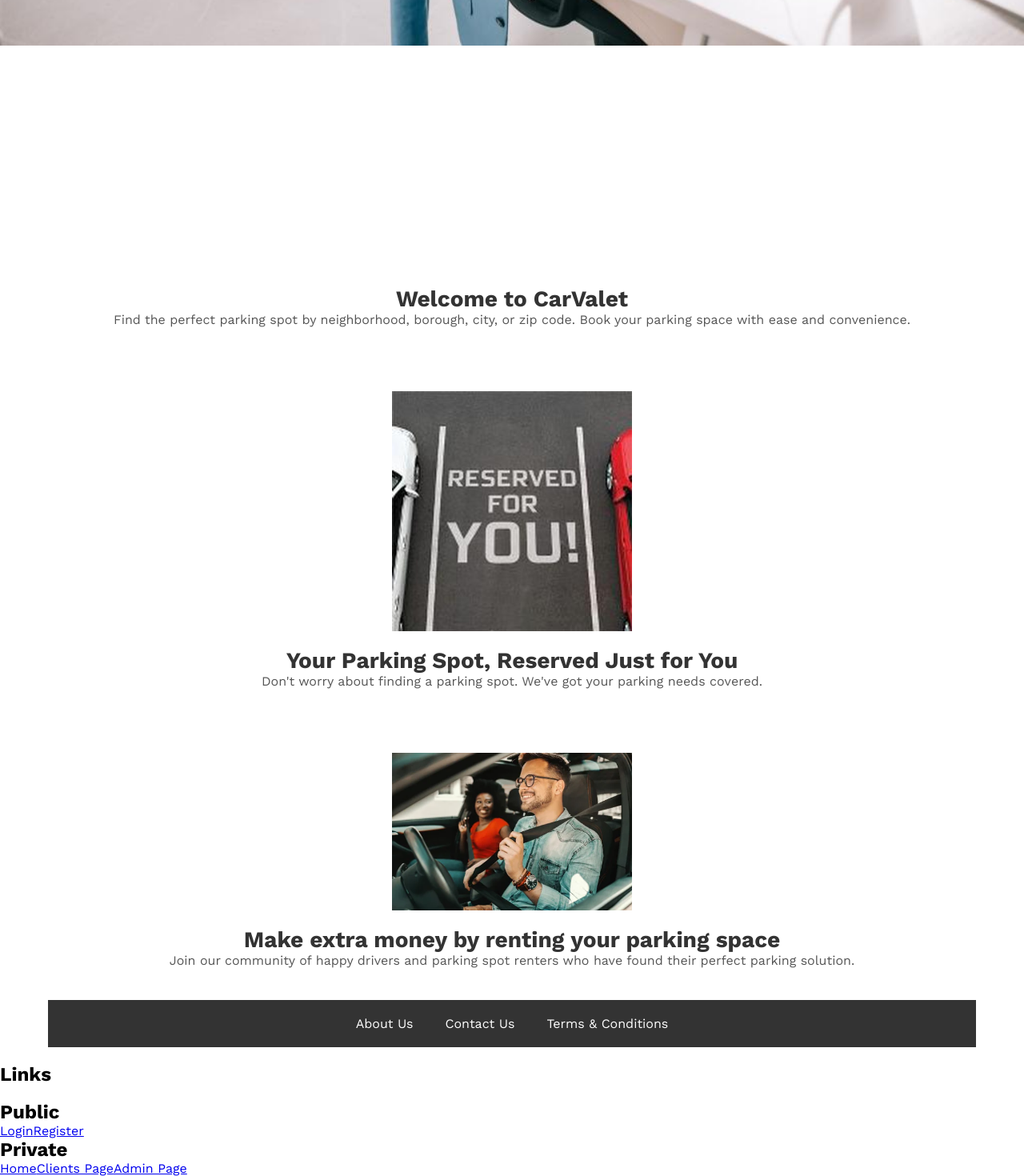
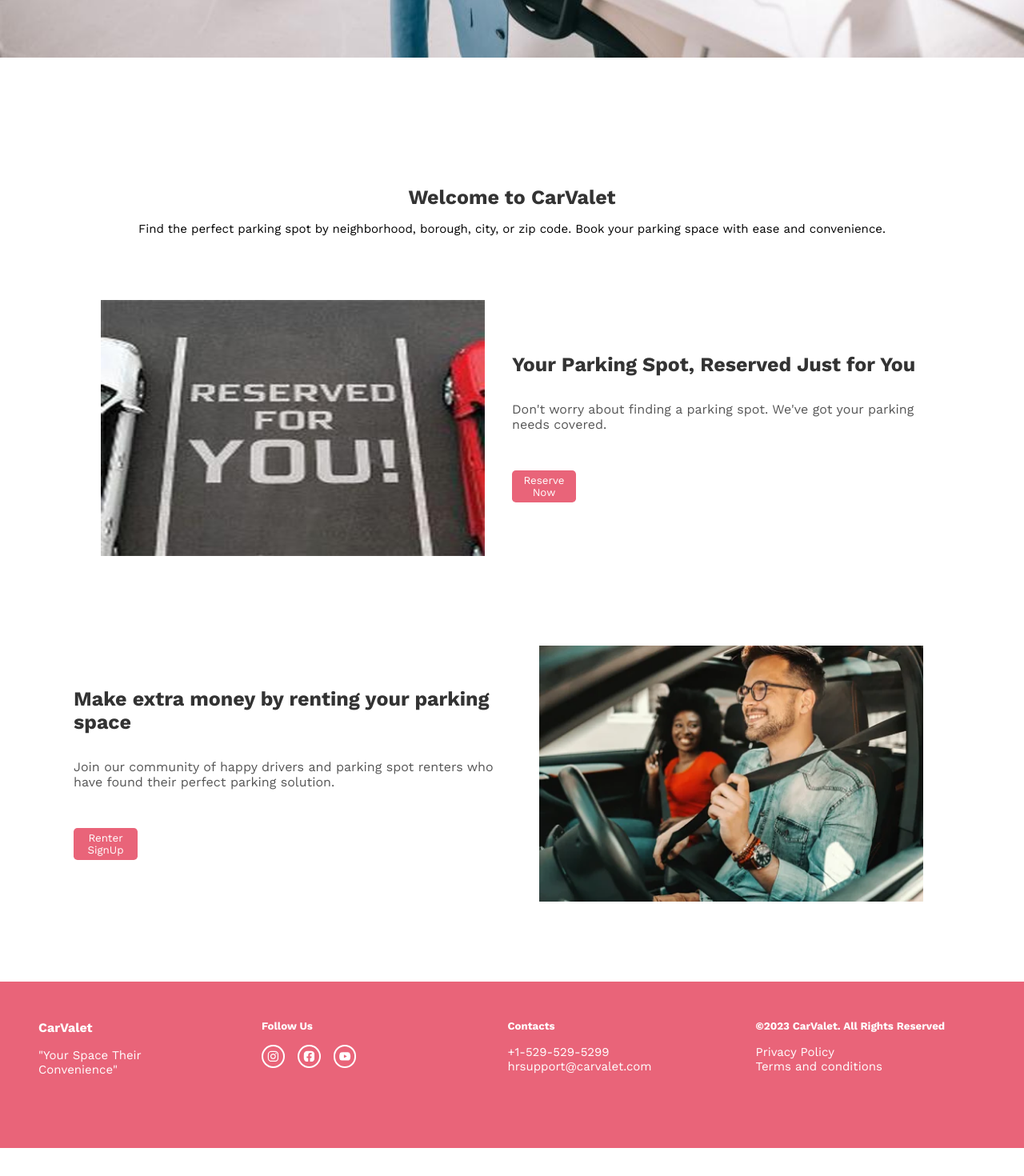
Before and after one commit to nycCapstone/parkCapstoneFrontend, a React (Create React App) app: page / in a window 1280 px wide. Shown: the part 862-2332 px from the top of the page at 80% size. After the commit the page ends 2297 px from the top, so only its background shows below. Built offline with nearby package versions, Linux system fonts and the light colour scheme; no server answers; a web font is replaced by a local one.

Commit message:
footer and landing body styled

```diff
--- a/package.json
+++ b/package.json
@@ -10,6 +10,7 @@
     "axios": "^0.24.0",
     "react": "^17.0.2",
     "react-dom": "^17.0.2",
+    "react-icons": "^4.11.0",
     "react-redux": "^8.1.3",
     "react-router-dom": "^6.17.0",
     "react-scripts": "5.0.0"
--- a/src/App.js
+++ b/src/App.js
@@ -14,16 +14,17 @@ import PersistLogin from "./components/State/PersistLogin";
 import { Routes, Route } from "react-router-dom";
 import ConfirmEmail from "./components/Confirm/ConfirmEmail";
 import ConfirmDetails from "./components/Confirm/ConfirmDetails";
-
+import Landing from "./components/Landing/Landing";
+import Footer from "./components/Footer/Footer";
 function App() {
   return (
     <div className="approot">
-      <Nav/>
+      <Nav />
       <Routes>
         <Route path="/" element={<Layout />}>
           {/* public routes */}
-        <Route path="/" element={<LinkPage />} />
-        <Route path="go" element={<LinkPage />} />
+          <Route path="/" element={<Landing />} />
+          <Route path="go" element={<Landing />} />
           <Route path="login" element={<Login />} />
           <Route path="register" element={<Register />} />
           <Route path="confirmation" element={<ConfirmEmail />} />
@@ -31,26 +32,34 @@ function App() {
           <Route path="*" element={<Missing />} />
           {/* we want to protect these routes */}
           <Route element={<PersistLogin />}>
-          <Route element={<RequireAuth allowedRoles={["Client", "Renter"]} />}>
+            <Route
+              element={<RequireAuth allowedRoles={["Client", "Renter"]} />}
+            >
               <Route path="home" element={<Home />} />
             </Route>
 
-          <Route element={<RequireAuth allowedRoles={["Client", "Renter"]} />}>
+            <Route
+              element={<RequireAuth allowedRoles={["Client", "Renter"]} />}
+            >
               <Route path="client" element={<Client />} />
             </Route>
-          <Route element={<RequireAuth allowedRoles={["Client", "Renter"]} />}>
+            <Route
+              element={<RequireAuth allowedRoles={["Client", "Renter"]} />}
+            >
               <Route path="admin" element={<Admin />} />
-            <Route path="admin/confirm-details" element={<ConfirmDetails />} />
+              <Route
+                path="admin/confirm-details"
+                element={<ConfirmDetails />}
+              />
             </Route>
-          <Route
-            element={<RequireAuth allowedRoles={["Renter"]} />}
-          >
+            <Route element={<RequireAuth allowedRoles={["Renter"]} />}>
               <Route path="renter" element={<Renter />} />
             </Route>
           </Route>
           {/* catch all */}
         </Route>
       </Routes>
+      <Footer />
     </div>
   );
 }
--- a/src/components/Dashboard/LinkPage.js
+++ b/src/components/Dashboard/LinkPage.js
@@ -1,22 +1,12 @@
-import { Link } from "react-router-dom";
-import Landing from "../Landing/Landing";
+// import { Link } from "react-router-dom";
+// import Landing from "../Landing/Landing";
 
-const LinkPage = () => {
-  return (
-    <section>
-      <Landing />
-      <h1>Links</h1>
-      <br />
-      <h2>Public</h2>
-      <Link to="/login">Login</Link>
-      <Link to="/register">Register</Link>
-      <br />
-      <h2>Private</h2>
-      <Link to="/home">Home</Link>
-      <Link to="/client">Clients Page</Link>
-      <Link to="/admin">Admin Page</Link>
-    </section>
-  );
-};
+// const LinkPage = () => {
+//   return (
+//     <section>
+//       <Landing />
+//     </section>
+//   );
+// };
 
-export default LinkPage;
+// export default LinkPage;
--- /dev/null
+++ b/src/components/Footer/Footer.css
@@ -0,0 +1,32 @@
+footer {
+  height: 13rem;
+  display: grid;
+  grid-template-columns: 0.5fr 1fr 1fr 1fr;
+  color: white;
+  background-color: rgb(233, 100, 121);
+  padding: 3rem;
+}
+p {
+  font-size: 15px;
+}
+h5,
+h4 {
+  margin-bottom: 1rem;
+}
+
+.app-slogan,
+.socials,
+.contacts,
+.footer-details {
+  justify-self: center;
+}
+.social-icons {
+  display: flex;
+  gap: 1rem;
+}
+.icon {
+  font-size: 1.8rem;
+  border-radius: 50%;
+  border: 2px solid white;
+  padding: 0.3rem;
+}
--- /dev/null
+++ b/src/components/Footer/Footer.js
@@ -0,0 +1,44 @@
+import React from "react";
+import { FaInstagram } from "react-icons/fa";
+import { FaFacebookSquare } from "react-icons/fa";
+import { FaYoutube } from "react-icons/fa";
+import "./Footer.css";
+function Footer() {
+  return (
+    <footer className="container grid grid-four-columns">
+      <div className="app-slogan">
+        <h4>CarValet</h4>
+        <p className="slogan">"Your Space Their Convenience"</p>
+      </div>
+
+      <div className="socials">
+        <h5>Follow Us</h5>
+        <div className="social-icons">
+          <div>
+            <FaInstagram className="icon" />
+          </div>
+          <div>
+            <FaFacebookSquare className="icon" />
+          </div>
+          <div>
+            <FaYoutube className="icon" />
+          </div>
+        </div>
+      </div>
+
+      <div className="contacts">
+        <h5>Contacts</h5>
+        <p>+1-529-529-5299</p>
+        <p>hrsupport@carvalet.com</p>
+      </div>
+
+      <div className="footer-details">
+        <h5>©{new Date().getFullYear()} CarValet. All Rights Reserved</h5>
+        <p>Privacy Policy</p>
+        <p>Terms and conditions</p>
+      </div>
+    </footer>
+  );
+}
+
+export default Footer;
--- a/src/components/Forms/Register.css
+++ b/src/components/Forms/Register.css
@@ -3,7 +3,7 @@
   color: rgb(24 24 29);
   width: 50%;
 
-  margin: 50px auto;
+  margin: 5rem auto 15rem auto;
   padding: 3rem;
   border-radius: 1rem;
   background-color: #f9f9ff;
--- a/src/components/Landing/Landing.css
+++ b/src/components/Landing/Landing.css
@@ -1,9 +1,3 @@
-body {
-  font-family: Arial, sans-serif;
-  margin: 0;
-  padding: 0;
-}
-
 .main_container {
   max-width: 1200px;
   margin: 0 auto;
@@ -14,7 +8,7 @@ body {
   /* background-image: url("smilingadult.jpeg"); */
   background-size: cover;
   background-position: center;
-  padding: 120px 0;
+  padding: 70px 0;
   text-align: center;
   color: #fff;
   position: relative;
@@ -53,27 +47,53 @@ body {
   margin: 10px;
   cursor: pointer;
 }
+/* .landing-body {
+  background-color: #f5f5f5;
+} */
+.landing-intro {
+  margin-bottom: 3rem;
+  display: flex;
+  flex-direction: column;
+  align-items: center;
+  gap: 1rem;
+}
 
 .app-description {
-  padding: 40px 0;
-  text-align: center;
+  display: grid;
+  grid-template-columns: 1fr 1fr;
+  margin-bottom: 3rem;
+  padding: 2rem;
+}
+/* .back-color {
+  background-color: #f5f7f8;
+}
+.background-color {
+  background-color: #f5f5f5;
+} */
+.marketing-image {
+  width: 30rem;
+  height: 20rem;
+  justify-self: center;
+}
+.pic-text {
+  align-self: center;
+}
+.pic-text p {
+  margin-bottom: 3rem;
+}
+.pic-text h2 {
+  margin-bottom: 2rem;
 }
 
-.app-description h2 {
-  font-size: 28px;
+.app-description h2,
+.landing-intro h2 {
+  font-size: 25px;
   color: #333;
 }
 
 .app-description p {
   font-size: 16px;
   color: #555;
-}
-
-.marketing-image {
-  width: 300px;
-  height: auto;
-  display: block;
-  margin: 0 auto 20px;
 }
 
 footer {
@@ -96,3 +116,17 @@ footer {
 .about-us-links a:hover {
   text-decoration: underline;
 }
+
+.become-renter,
+.reserve-now {
+  width: 5rem;
+  height: 2.5rem;
+  border: none;
+  border-radius: 0.3rem;
+  background-color: rgb(233, 100, 121);
+  color: white;
+  cursor: pointer;
+  &:hover {
+    transform: scale(0.96);
+  }
+}
--- a/src/components/Landing/Landing.js
+++ b/src/components/Landing/Landing.js
@@ -1,8 +1,14 @@
 import React from "react";
 import { Link } from "react-router-dom";
 import MainImage from "./MainImage";
-import { smilingadult, reservedforyou, happycarcouple } from "../../assets";
+import {
+  smilingadult,
+  reservedforyou,
+  parking_reserved,
+  happycarcouple,
+} from "../../assets";
 import Overlay from "../../common/Overlay";
+
 import "./Landing.css";
 
 function Landing() {
@@ -23,48 +29,46 @@ function Landing() {
               <button>Check-out Date</button>
             </div> */}
           </header>
-
-          <section className="app-description">
+          <section className="landing-intro">
             <h2>Welcome to CarValet</h2>
             <p>
               Find the perfect parking spot by neighborhood, borough, city, or
               zip code. Book your parking space with ease and convenience.
             </p>
           </section>
-
-          <section className="app-description">
+          <div className="landing-body">
+            <section className="app-description back-color">
               <img
                 src={reservedforyou}
                 alt="Reserved for You"
                 className="marketing-image"
               />
+              <div className="pic-text">
                 <h2>Your Parking Spot, Reserved Just for You</h2>
                 <p>
-              Don't worry about finding a parking spot. We've got your parking
-              needs covered.
+                  Don't worry about finding a parking spot. We've got your
+                  parking needs covered.
                 </p>
+                <button className="reserve-now">Reserve Now</button>
+              </div>
             </section>
 
-          <section className="app-description">
+            <section className="app-description background-color">
+              <div className="pic-text">
+                <h2>Make extra money by renting your parking space</h2>
+                <p>
+                  Join our community of happy drivers and parking spot renters
+                  who have found their perfect parking solution.
+                </p>
+                <button className="become-renter">Renter SignUp</button>
+              </div>
               <img
                 src={happycarcouple}
                 alt="Happy Car Couple"
                 className="marketing-image"
               />
-            <h2>Make extra money by renting your parking space</h2>
-            <p>
-              Join our community of happy drivers and parking spot renters who
-              have found their perfect parking solution.
-            </p>
             </section>
-
-          <footer>
-            <div className="about-us-links">
-              <Link to="/about">About Us</Link>
-              <Link to="/contact">Contact Us</Link>
-              <Link to="/terms">Terms & Conditions</Link>
           </div>
-          </footer>
         </div>
       </Overlay>
     </>
--- a/src/components/Landing/MainImage.css
+++ b/src/components/Landing/MainImage.css
@@ -29,9 +29,9 @@
   text-shadow: 2px 2px 4px rgba(130, 0, 0, 0.82);
 }
 
-.search-bar input {
+.searchbar {
   width: 100%;
-  padding: 10px;
+  padding: 18px;
   border: none;
   border-radius: 5px;
   font-size: 16px;
--- a/src/components/Landing/MainImage.js
+++ b/src/components/Landing/MainImage.js
@@ -14,7 +14,11 @@ function MainImage() {
       <div className="overlay">
         <div className="fw-bold">Your Space. Their convenience.</div>
         <div className="search-bar">
-          <input type="text" placeholder="Enter location or zip code" />
+          <input
+            className="searchbar"
+            type="text"
+            placeholder="Enter location or zip code"
+          />
           <div className="date-picker">
             <button>Check-in Date</button>
             <button>Check-out Date</button>
--- a/src/components/Nav/Nav.css
+++ b/src/components/Nav/Nav.css
@@ -1,10 +1,11 @@
 /* @import url("https://fonts.googleapis.com/css2?family=Comic+Neue:wght@700&family=Noto+Sans+Lepcha&family=Righteous&display=swap"); */
 
 .navbar {
+  height: 10vh;
   display: flex;
   justify-content: space-between;
   align-items: center;
-  background-color: #ff5757;
+  background-color: rgb(233, 100, 121);
   color: #fff;
   padding: 10px 20px;
 }
```
Also changed, not shown: src/assets/index.js (+8 -1 lines), src/assets/parking_reserved.jpeg (added), 1 other file (tests, documents, lock files or other folders). Lines whose indentation alone changed are shown as unchanged.
